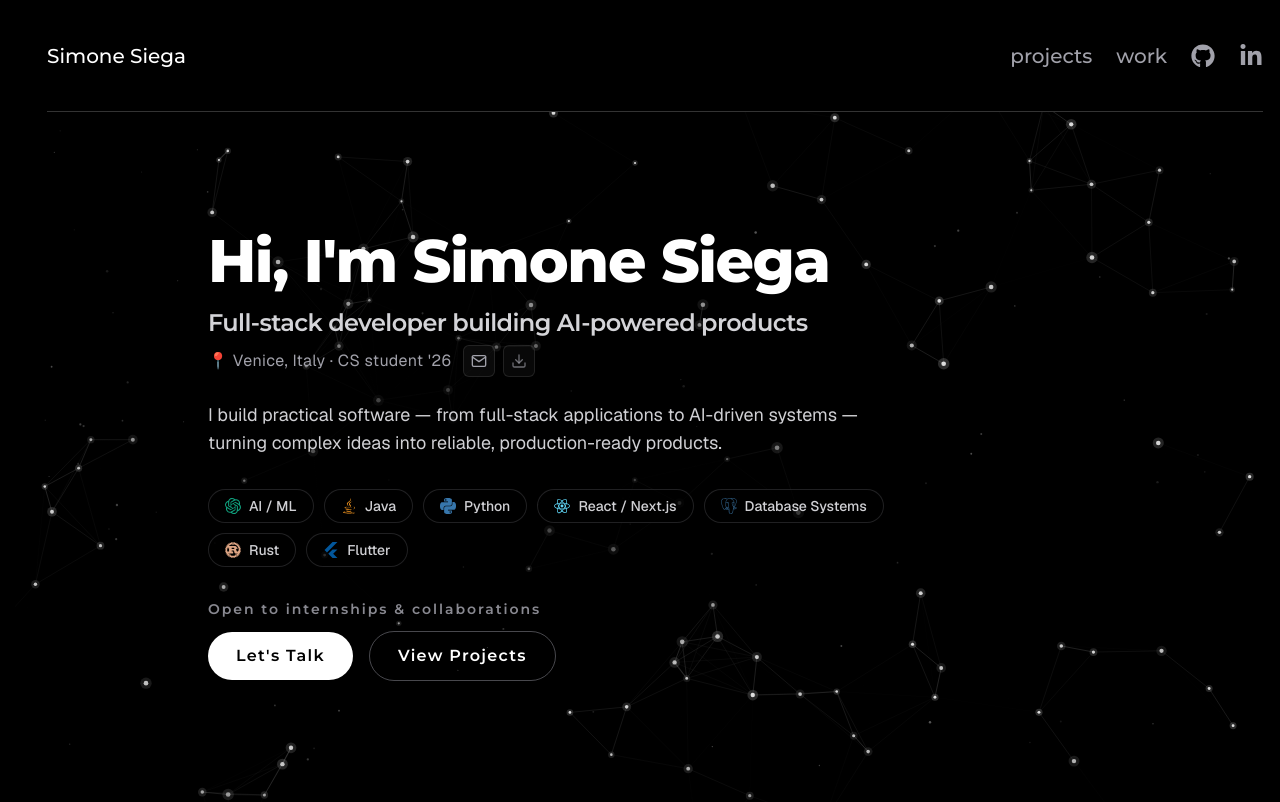
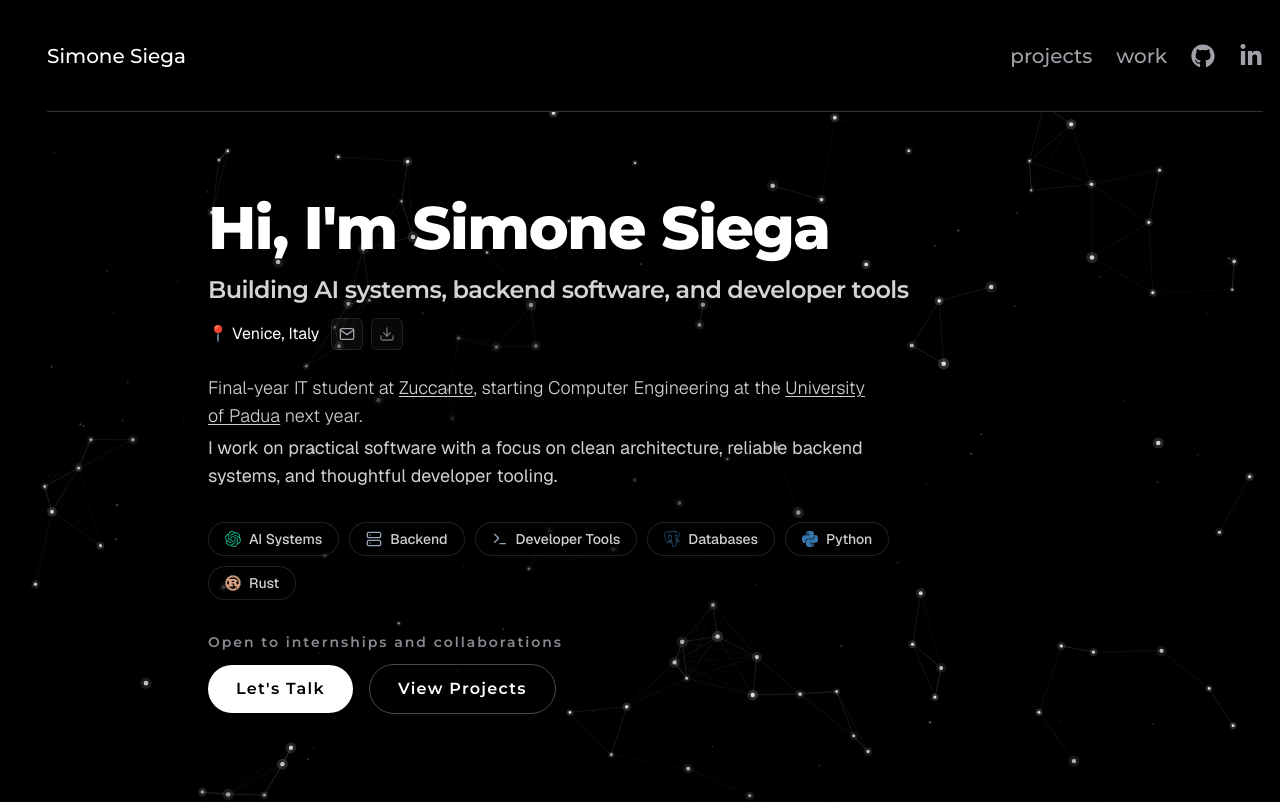
Before and after one commit to simonesiega/portfolio, a Next.js app: page / in a window 1280 px wide. Shown: the top 802 px of the page. Built offline with nearby package versions, Linux system fonts and the light colour scheme; no server answers.

Commit message:
Add education line and update hero tagline

```diff
--- a/src/components/home/hero-section.tsx
+++ b/src/components/home/hero-section.tsx
@@ -1,18 +1,8 @@
 import type {CSSProperties} from "react";
 import Link from "next/link";
 import type {IconType} from "react-icons";
-import {FaJava} from "react-icons/fa6";
-import {FiDownload, FiMail} from "react-icons/fi";
-import {
-  SiOpenai,
-  SiPython,
-  SiReact,
-  SiRust,
-  SiFlutter,
-  SiPostgresql,
-  SiTypescript,
-  SiDocker,
-} from "react-icons/si";
+import {FiDownload, FiMail, FiServer, FiTerminal} from "react-icons/fi";
+import {SiOpenai, SiPython, SiRust, SiPostgresql} from "react-icons/si";
 import {ParticleNetwork} from "@/components/animation/particle-network";
 import {animationTimings, toMs} from "@/lib/animation/animation-timings";
 import {appConfig} from "@/lib/config/app-config";
@@ -28,14 +18,11 @@ const {landingReveal} = animationTimings;
 
 const skillIcons: Record<HomeSkillIconKey, IconType> = {
   openai: SiOpenai,
-  oracle: FaJava,
+  server: FiServer,
+  terminal: FiTerminal,
   python: SiPython,
-  react: SiReact,
-  typescript: SiTypescript,
   postgresql: SiPostgresql,
   rust: SiRust,
-  flutter: SiFlutter,
-  docker: SiDocker,
 };
 
 const landingRevealContainerStyle = {
@@ -79,7 +66,7 @@ export function HomeHeroSection({hero, contactSectionId}: HomeHeroSectionProps)
           {hero.tagline}
         </p>
         <div
-          className="landing-reveal mt-1.5 flex flex-wrap items-center gap-3 text-sm tracking-wide text-[var(--header-item-color)] sm:text-base"
+          className="landing-reveal mt-3 flex flex-wrap items-center gap-3"
           style={getLandingRevealStyle(landingReveal.delaysMs.tagline)}
         >
           <p className="leading-none sm:leading-none">{hero.locationLine}</p>
@@ -108,7 +95,25 @@ export function HomeHeroSection({hero, contactSectionId}: HomeHeroSectionProps)
           className="landing-reveal mt-6 max-w-2xl text-[var(--bio-text-color)] sm:text-lg"
           style={getLandingRevealStyle(landingReveal.delaysMs.bio)}
         >
-          {hero.bio}
+          <span className="font-light">
+            {hero.educationLine.map((segment) =>
+              "href" in segment ? (
+                <a
+                  key={`${segment.text}-${segment.href}`}
+                  href={segment.href}
+                  target="_blank"
+                  rel="noreferrer"
+                  className="underline decoration-current underline-offset-2 transition-colors duration-300 hover:text-[var(--ui-fg)] focus-visible:text-[var(--ui-fg)] focus-visible:outline-none"
+                >
+                  {segment.text}
+                </a>
+              ) : (
+                <span key={segment.text}>{segment.text}</span>
+              )
+            )}
+          </span>
+          <span aria-hidden="true" className="block h-[4px]" />
+          <span>{hero.bio}</span>
         </p>
 
         <div className="mt-8">
--- a/src/lib/config/text/home.ts
+++ b/src/lib/config/text/home.ts
@@ -1,13 +1,10 @@
 export const homeSkillIconKeys = [
   "openai",
-  "oracle",
+  "server",
+  "terminal",
   "python",
-  "react",
-  "typescript",
   "postgresql",
   "rust",
-  "flutter",
-  "docker",
 ] as const;
 
 export type HomeSkillIconKey = (typeof homeSkillIconKeys)[number];
@@ -18,24 +15,35 @@ type HomeHeroSkill = {
   color: string;
 };
 
+type HomeHeroLineSegment = {
+  text: string;
+  href?: string;
+};
+
 const homeHeroSkills = [
-  {label: "AI / ML", iconKey: "openai", color: "#10a37f"},
-  {label: "Java", iconKey: "oracle", color: "#f89820"},
+  {label: "AI Systems", iconKey: "openai", color: "#10a37f"},
+  {label: "Backend", iconKey: "server", color: "#94a3b8"},
+  {label: "Developer Tools", iconKey: "terminal", color: "#94a3b8"},
+  {label: "Databases", iconKey: "postgresql", color: "#336791"},
   {label: "Python", iconKey: "python", color: "#3776ab"},
-  {label: "React / Next.js", iconKey: "react", color: "#61dafb"},
-  {label: "Database Systems", iconKey: "postgresql", color: "#336791"},
   {label: "Rust", iconKey: "rust", color: "#dea584"},
-  {label: "Flutter", iconKey: "flutter", color: "#02569b"},
 ] as const satisfies readonly HomeHeroSkill[];
 
 export const homeText = {
   hero: {
     heading: "Hi, I'm Simone Siega",
-    tagline: "Full-stack developer building AI-powered products",
-    locationLine: "📍 Venice, Italy · CS student '26",
-    bio: "I build practical software — from full-stack applications to AI-driven systems — turning complex ideas into reliable, production-ready products.",
+    tagline: "Building AI systems, backend software, and developer tools",
+    locationLine: "📍 Venice, Italy",
+    educationLine: [
+      {text: "Final-year IT student at "},
+      {text: "Zuccante", href: "https://www.zuccante.it/"},
+      {text: ", starting Computer Engineering at the "},
+      {text: "University of Padua", href: "https://www.unipd.it/"},
+      {text: " next year."},
+    ] as const satisfies readonly HomeHeroLineSegment[],
+    bio: "I work on practical software with a focus on clean architecture, reliable backend systems, and thoughtful developer tooling.",
     skills: homeHeroSkills,
-    statusLine: "Open to internships & collaborations",
+    statusLine: "Open to internships and collaborations",
     primaryCtaLabel: "Let's Talk",
     secondaryCtaLabel: "View Projects",
     secondaryCtaHref: "/projects",
```
